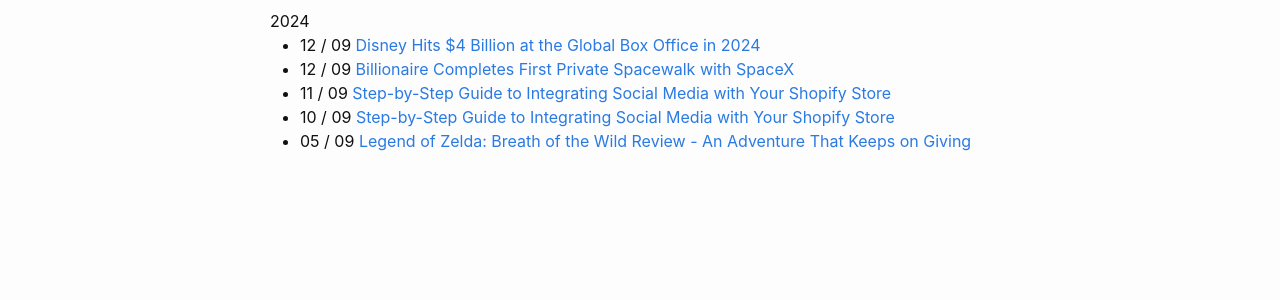
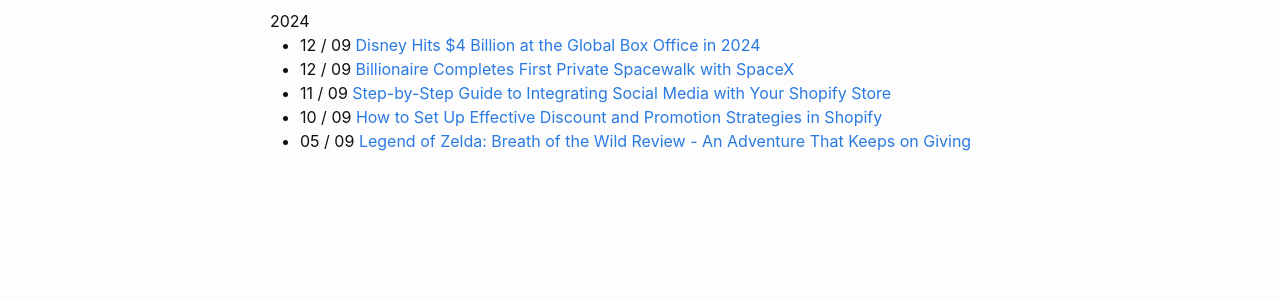
Before and after one commit to niletimes/niletimes.github.io, a Jekyll site: the page built from _tabs/archives.md, in a window 1280 px wide. Shown: the part 161-461 px from the top of the page. Built offline with Jekyll 4.4.1, drawn with Linux system fonts in a browser that asks for light colours.

Commit message:
Update 2024-09-10-How-to-Set-Up-Effective-Discount-and-Promotion-Strategies-in-Shopify.markdown

```diff
--- a/_posts/2024-09-10-How-to-Set-Up-Effective-Discount-and-Promotion-Strategies-in-Shopify.markdown
+++ b/_posts/2024-09-10-How-to-Set-Up-Effective-Discount-and-Promotion-Strategies-in-Shopify.markdown
@@ -1,13 +1,11 @@
 ---
 layout: post
-title: "Step-by-Step Guide to Integrating Social Media with Your Shopify Store"
+title: "How to Set Up Effective Discount and Promotion Strategies in Shopify"
 date:   2024-09-10 14:11:21 +0000
 categories: ['Guide','Shopify']
 excerpt_image: http://i1.wp.com/prompts.cfd/image/vQvrC8nVQxWNh6uhdzJY5A.jpg
 image: http://i1.wp.com/prompts.cfd/image/vQvrC8nVQxWNh6uhdzJY5A.jpg
 ---
-# How to Set Up Effective Discount and Promotion Strategies in Shopify
-
 Discounts and promotions are powerful tools for attracting customers, boosting sales, and increasing customer loyalty. Shopify makes it easy to create a variety of discounts and promotions tailored to your store's needs. In this guide, we’ll walk you through how to set up effective discount and promotion strategies in Shopify that can help you drive more sales and grow your business.
 
 ### Understand Your Promotion Goals
@@ -18,7 +16,7 @@ Before setting up any discount or promotion, it's essential to define your goals
 - **Move excess inventory:** Offer discounts on slow-moving products.
 - **Attract new customers:** Run first-time buyer promotions to incentivize new users to purchase.
 - **Reward loyal customers:** Offer special discounts to repeat customers to keep them engaged.
-![](http://i1.wp.com/prompts.cfd/image/vQvrC8nVQxWNh6uhdzJY5A.jpg)
+![How to Set Up Effective Discount and Promotion Strategies in Shopify](http://i1.wp.com/prompts.cfd/image/vQvrC8nVQxWNh6uhdzJY5A.jpg)
 Knowing your objective will help you choose the right type of promotion and measure its effectiveness.
 
 ### Set Up Automatic Discounts
```
